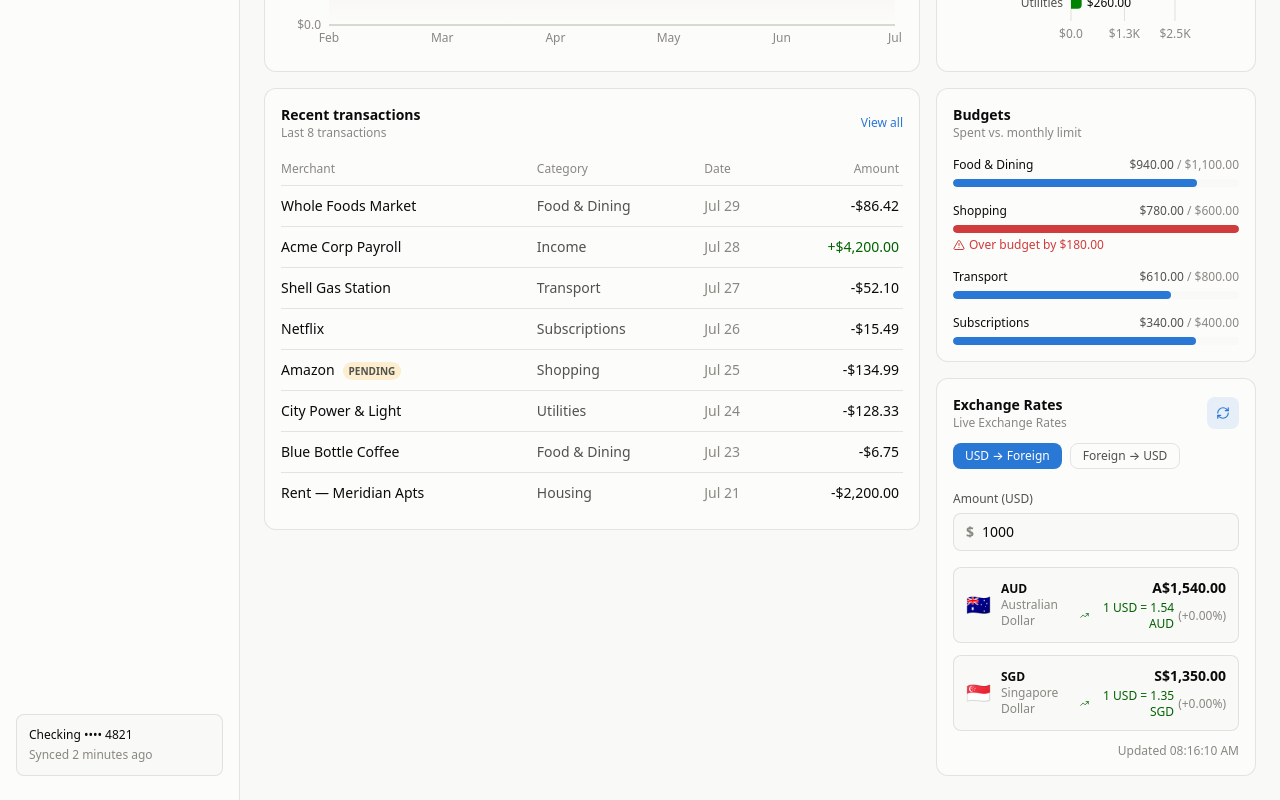
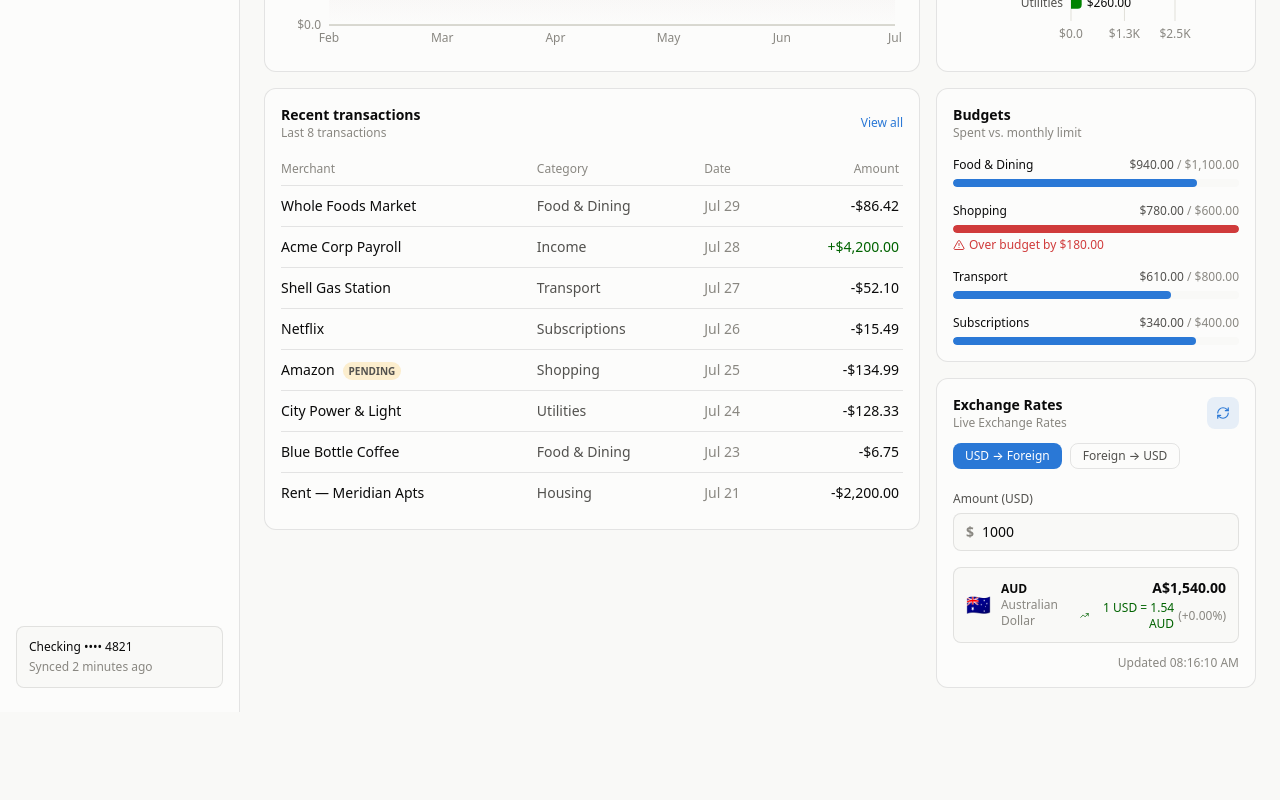
Before and after one commit to calvinrahmat/finance-dashboard, a React (Vite) app: page / in a window 1280 px wide. Shown: the part 530-1330 px from the top of the page. After the commit the page ends 1242 px from the top, so only its background shows below. Built offline with nearby package versions, Linux system fonts and the light colour scheme.

Commit message:
Remove USD to SGD exchange rate from ExchangeRateWidget

```diff
--- a/src/components/ExchangeRateWidget.tsx
+++ b/src/components/ExchangeRateWidget.tsx
@@ -11,7 +11,6 @@ type Rate = {
 
 const BASE_RATES: Rate[] = [
   { currency: "Australian Dollar", code: "AUD", flag: "\uD83C\uDDE6\uD83C\uDDFA", rate: 1.54, deltaPct: 0.00 },
-  { currency: "Singapore Dollar",  code: "SGD", flag: "\uD83C\uDDF8\uD83C\uDDEC", rate: 1.35, deltaPct: 0.00 },
 ];
 
 function jitter(rate: number): number {
```
